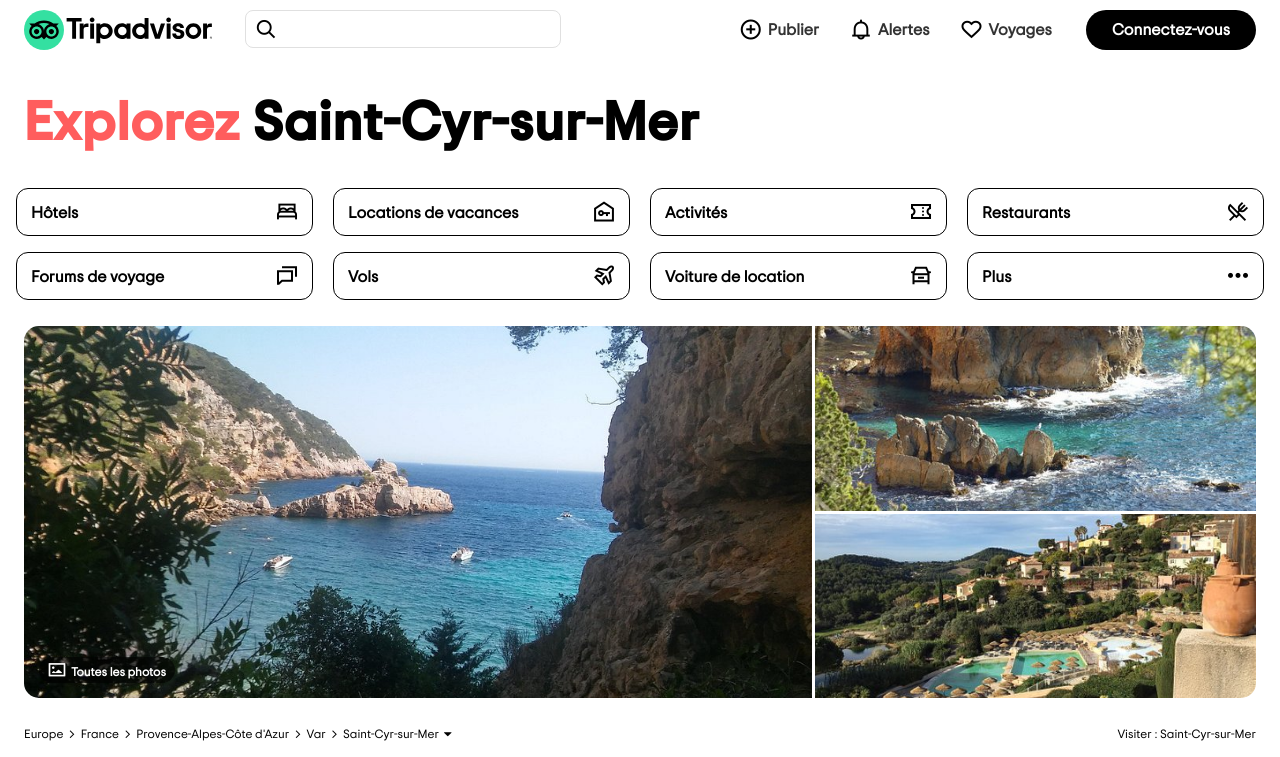
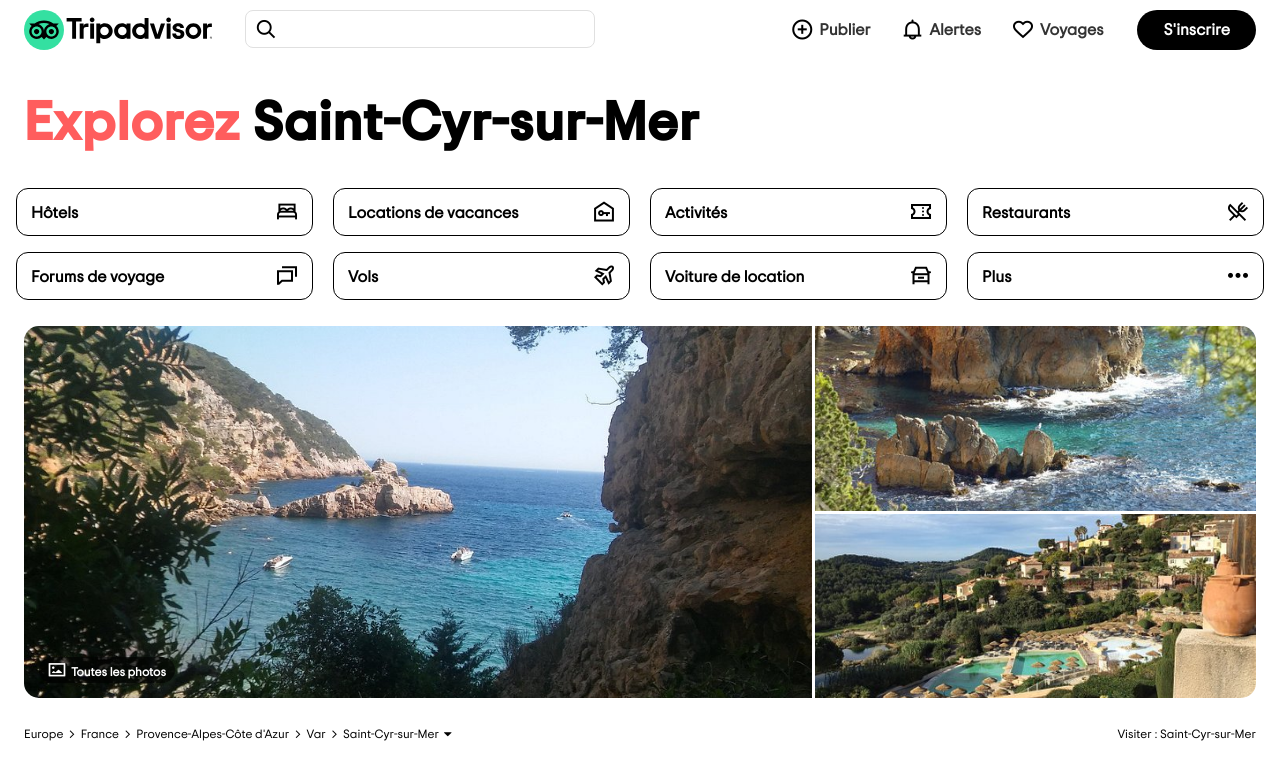
Before and after one commit to Azijin/replica-tripadvisor-front-end, a plain HTML site: page index.html in a window 1280 px wide. Shown: the top 757 px of the page. Drawn offline with nearby package versions, Linux system fonts and the light colour scheme; files whose address does not match are found by name.

Commit message:
change the texcontent of nav button

```diff
--- a/index.html
+++ b/index.html
@@ -29,7 +29,7 @@
         <div><i class="icon-plus_c"></i><span>Publier</span></div>
         <div><i class="icon-notification_bell"></i><span>Alertes</span></div>
         <div><i class="icon-heart"></i><span>Voyages</span></div>
-        <button id="signIn">Connectez-vous</button>
+        <button id="signIn">S'inscrire</button>
       </nav>
       <i class="icon-search hidden"></i>
     </header>
```
